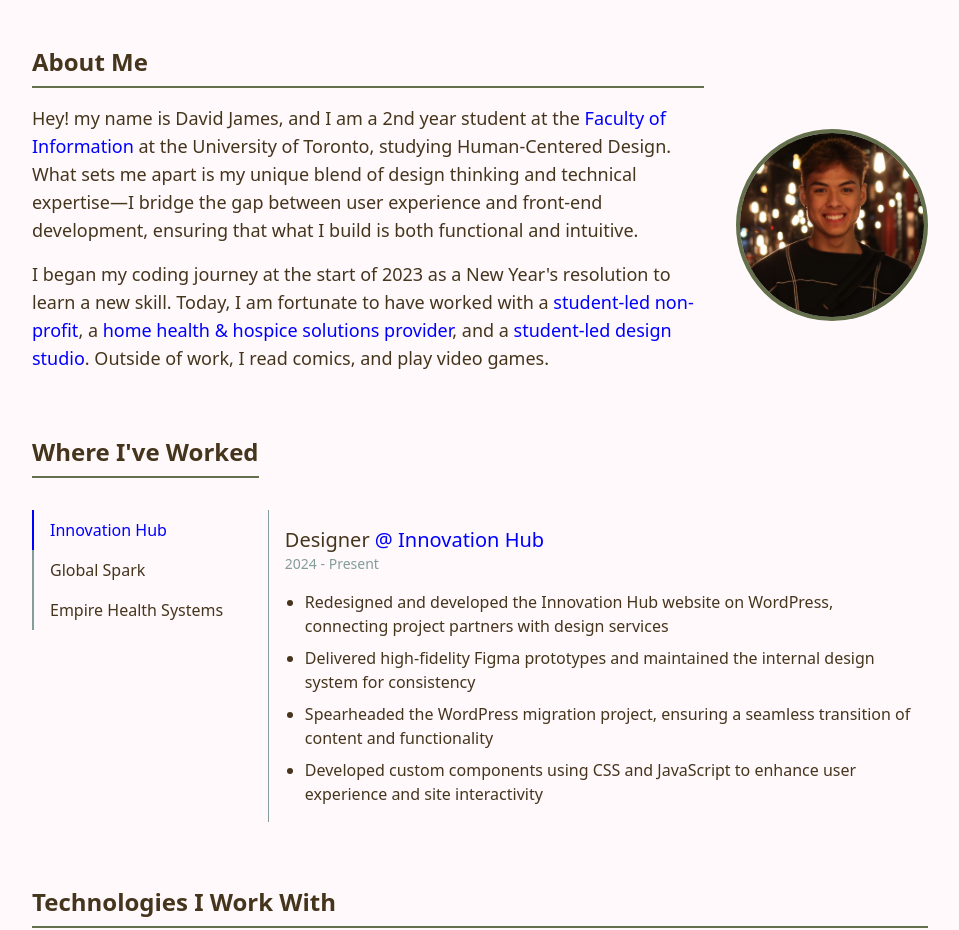
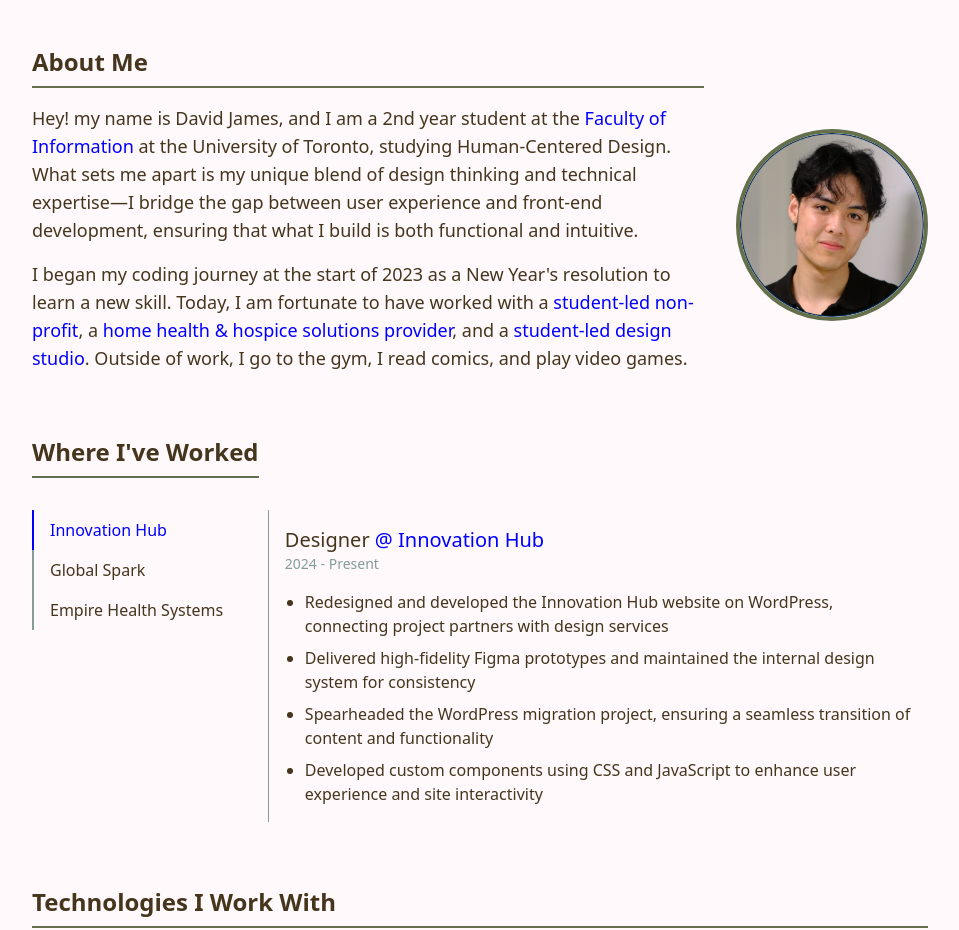
Before and after one commit to davidjamesdimalanta/portfolio_v2, a Next.js app: page / in a window 1280 px wide. Shown: the part 1460-2390 px from the top of the page, without its empty margins (160-1119 px from the left). Built offline with nearby package versions, Linux system fonts and the light colour scheme.

Commit message:
update photo

```diff
--- a/app/components/about.js
+++ b/app/components/about.js
@@ -118,17 +118,17 @@ export default function About() {
                                     rel="noopener noreferrer"
                                 >
                                     student-led design studio
-                                </a>. Outside of work, I read comics, and play video games.
+                                </a>. Outside of work, I go to the gym, I read comics, and play video games.
                             </p>
                         </div>
                     </div>
                     <div className="w-full md:w-1/3 flex justify-center md:justify-end mb-8 md:mb-0">
                         <div className="relative w-48 h-48 rounded-full overflow-hidden border-4 border-medium">
                             <Image
-                                src="/cc217327-1944-43a1-9406-d9df6c19f36f.jpg"
+                                src="/photo.png"
                                 alt="Profile Picture"
                                 fill
-                                className="object-cover"
+                                className="object-contain"
                             />
                         </div>
                     </div>
```
Also changed, not shown: public/photo.png (added).
